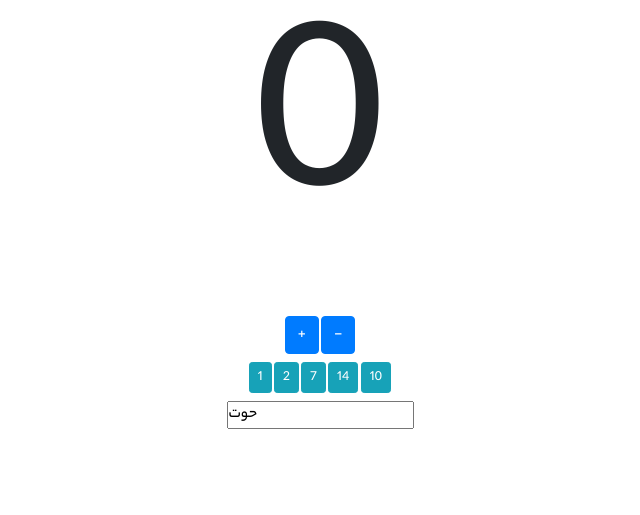
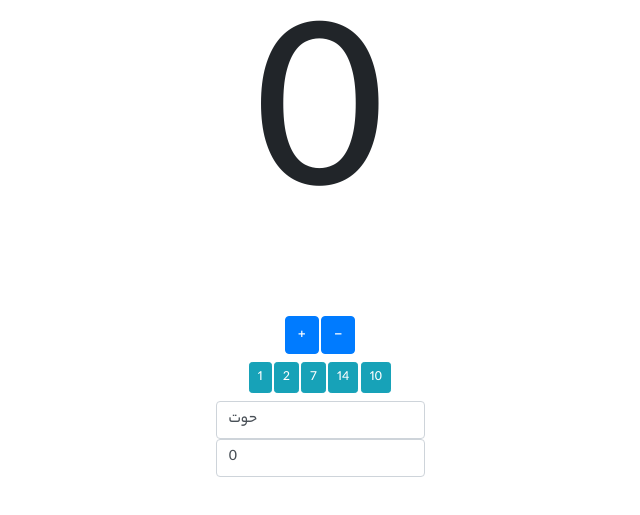
Before and after one commit to jadgal5190/appt, a plain HTML site: page index.html in a window 1280 px wide. Shown: the part 269-784 px from the top of the page, without its empty margins (320-960 px from the left). Drawn offline with nearby package versions, Linux system fonts and the light colour scheme.

Commit message:
Update index.html

```diff
--- a/index.html
+++ b/index.html
@@ -48,7 +48,9 @@
                         <a href="#" class="btn btn-sm btn-info he" id="he14" value="14">14</a>
                         <a href="#" class="btn btn-sm btn-info he" id="he10" value="10">10</a></div>
                     <div class="mt-2">
-                        <input type="text" name="vam" value="حوت">
+                        <input type="text" name="vam" value="حوت" class="form-control">
+                        <input type="number" name="vam" value="0" class="form-control">
+
                     </div>
 
                 </div>
```
